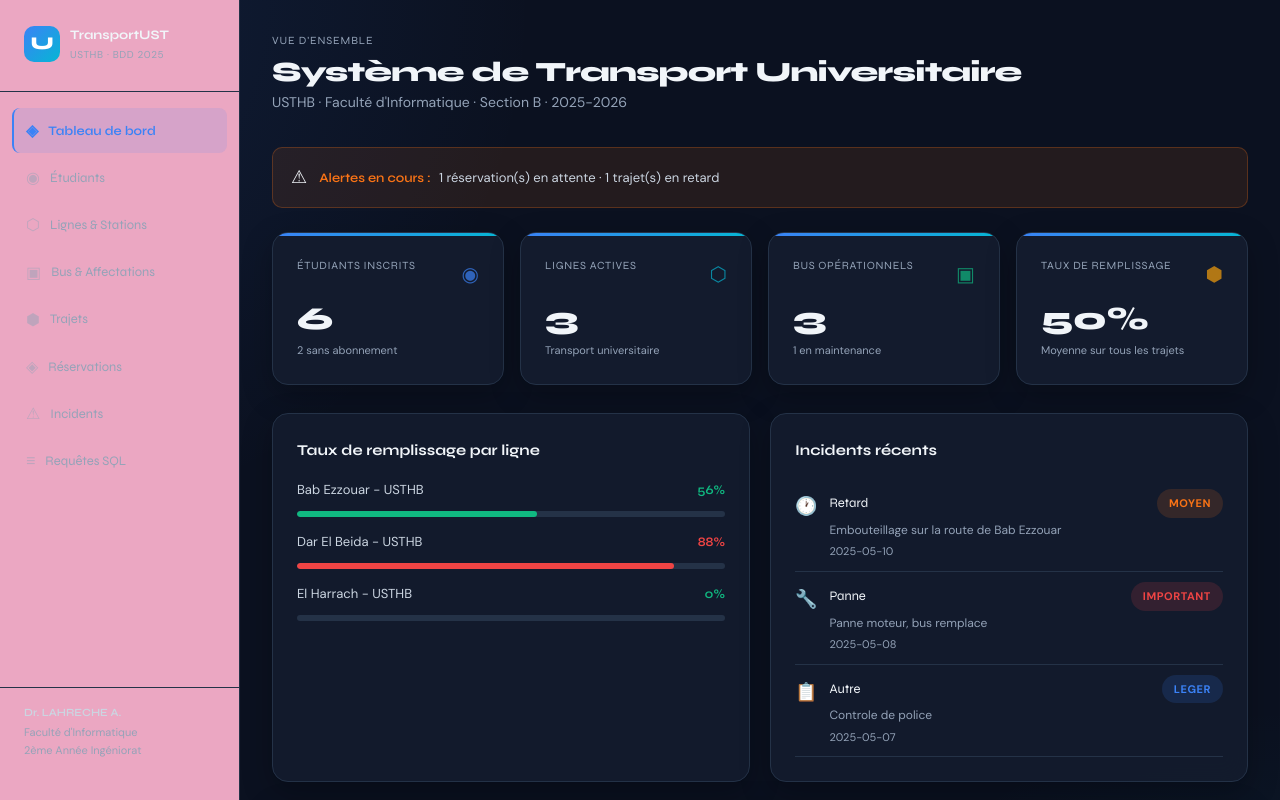
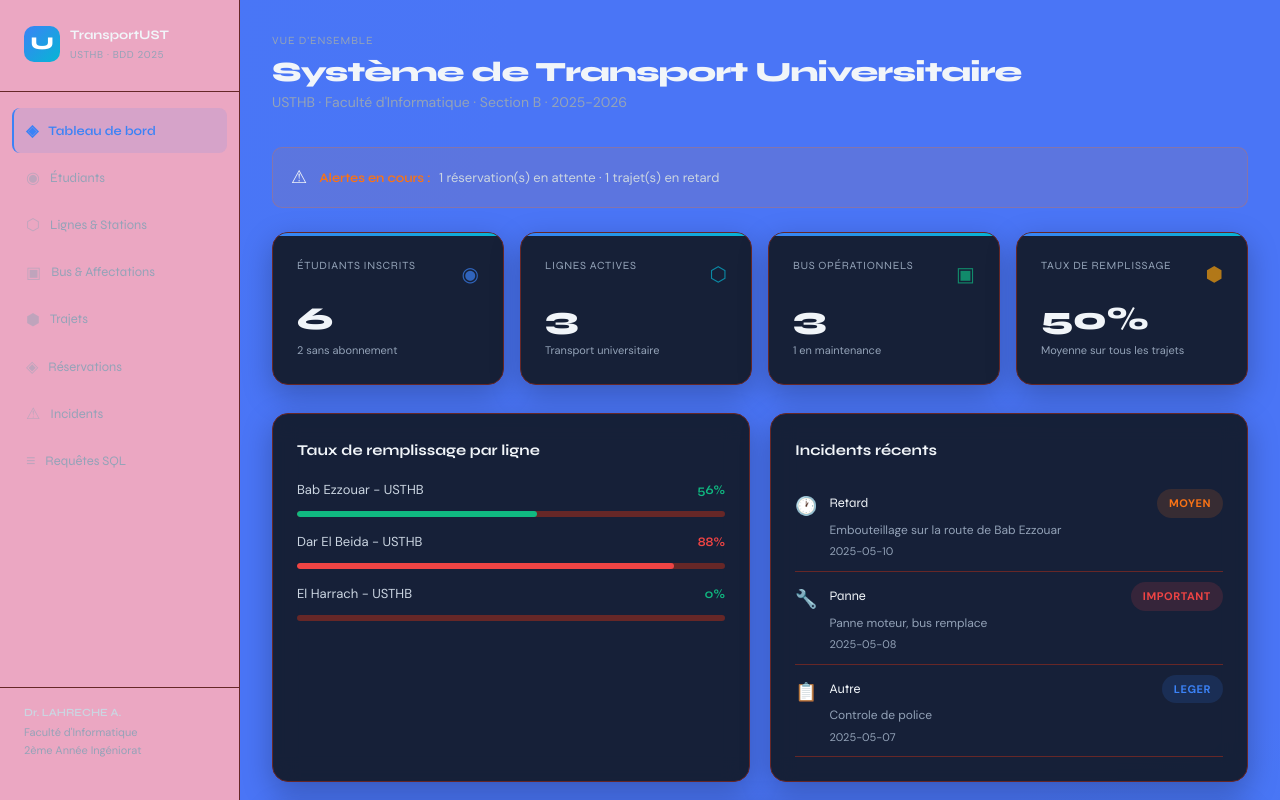
Before and after one commit to bchraaaa2-arch/transport-universitaire, a Next.js app: page / in a window 1280 px wide. Shown: the top 800 px of the page. Built offline with nearby package versions, Linux system fonts and the light colour scheme.

Commit message:
Update globals.css

```diff
--- a/src/styles/globals.css
+++ b/src/styles/globals.css
@@ -2,10 +2,10 @@
 
 :root {
   /* COLORS */
-  --bg: #0b1120;
+  --bg: #4a75f6;
   --surface: #eba7c2;
-  --surface2: #1b263b;
-  --border: #243247;
+  --surface2: #ffffff;
+  --border: #662727;
 
   --accent: #3b82f6;
   --accent-hover: #2563eb;
```
